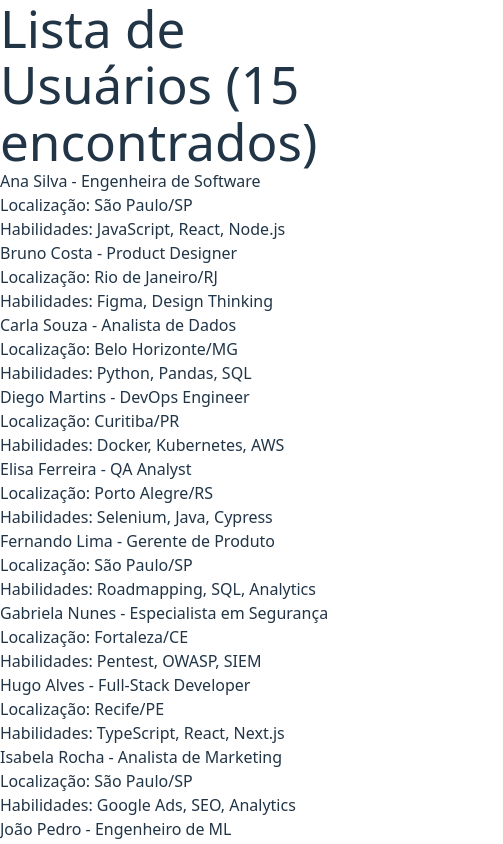
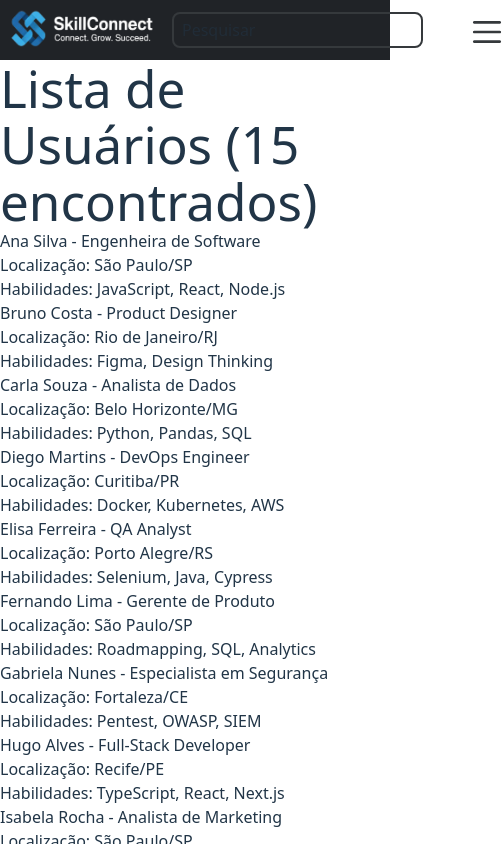
Before and after one commit to MatheusSantos11/Gs-Future-Work, a React (Vite) app in the folder future-work/: page / in a window 390 px wide. Shown: the top 844 px of the page, 503 px wide, since content can reach past the window. Built offline with nearby package versions, Linux system fonts and the light colour scheme.

Commit message:
Adding header mobile

```diff
--- a/future-work/src/App.tsx
+++ b/future-work/src/App.tsx
@@ -1,6 +1,8 @@
 import { useState } from 'react'
 import type { IUsuario } from './data/usuario.model';
 import usuariosData from './data/usuario.json';
+import logo from "./imgs/logo.png";
+import menu from "./imgs/menu.svg";
 import './App.css'
 
 function App() {
@@ -9,6 +11,17 @@ function App() {
   return (
     <>
       <div>
+        <header className='z-10 bg-[#202327] h-15 w-full p-2 flex gap-4'>
+          <img src={logo} alt="" className='h-10 w-37'/>
+          <input type="text" placeholder='Pesquisar' className='border-[#35393C] border-2 h-9 p-2 rounded-lg mt-1'/>
+          <div>
+            <img src={menu} alt="" className='h-10 w-10 ml-8 mt-1' />
+          </div>
+        </header>
+
+
+
+
         <h1>Lista de Usuários ({usuarios.length} encontrados)</h1>
 
         {usuarios.map((usuario) => (
```
Also changed, not shown: future-work/src/imgs/logo.png (added), future-work/src/imgs/menu.svg (added).
